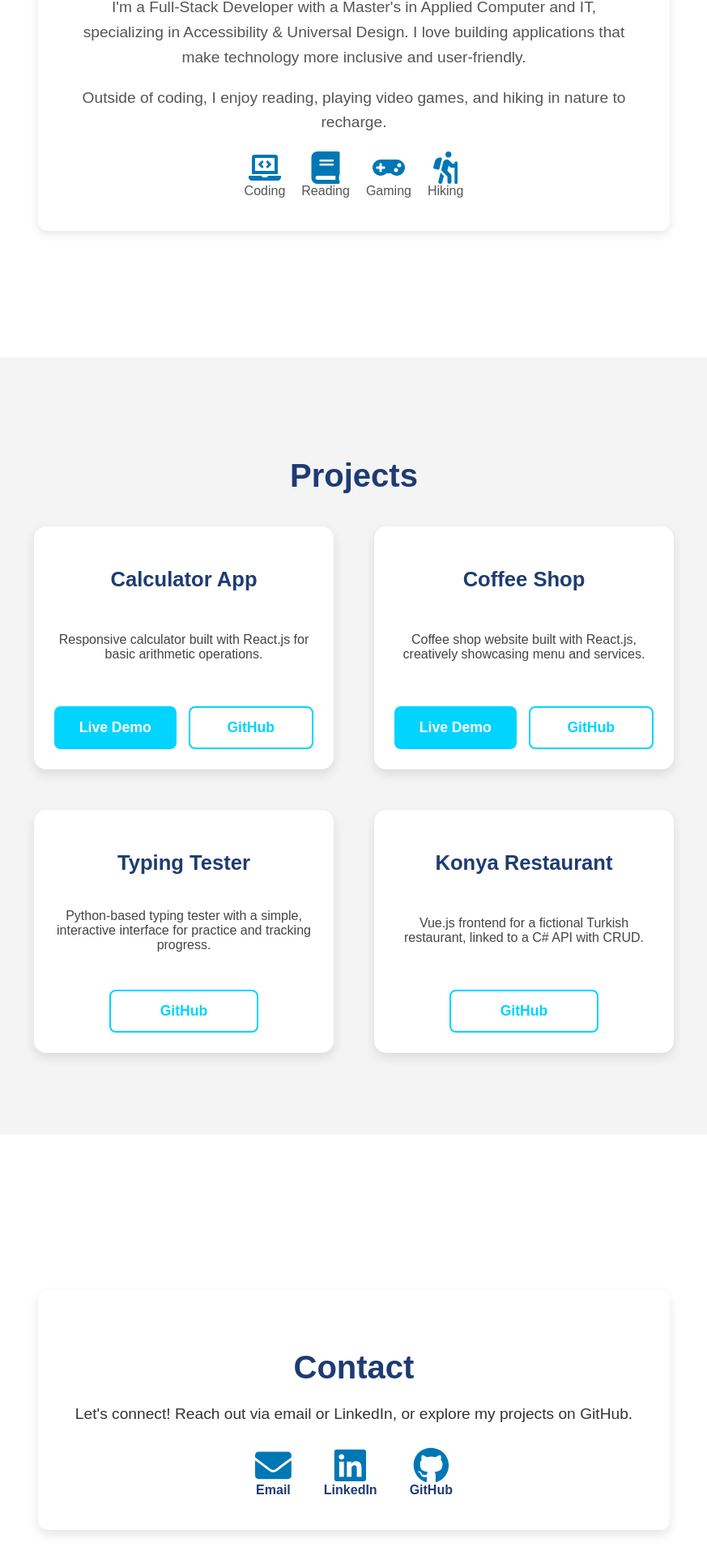
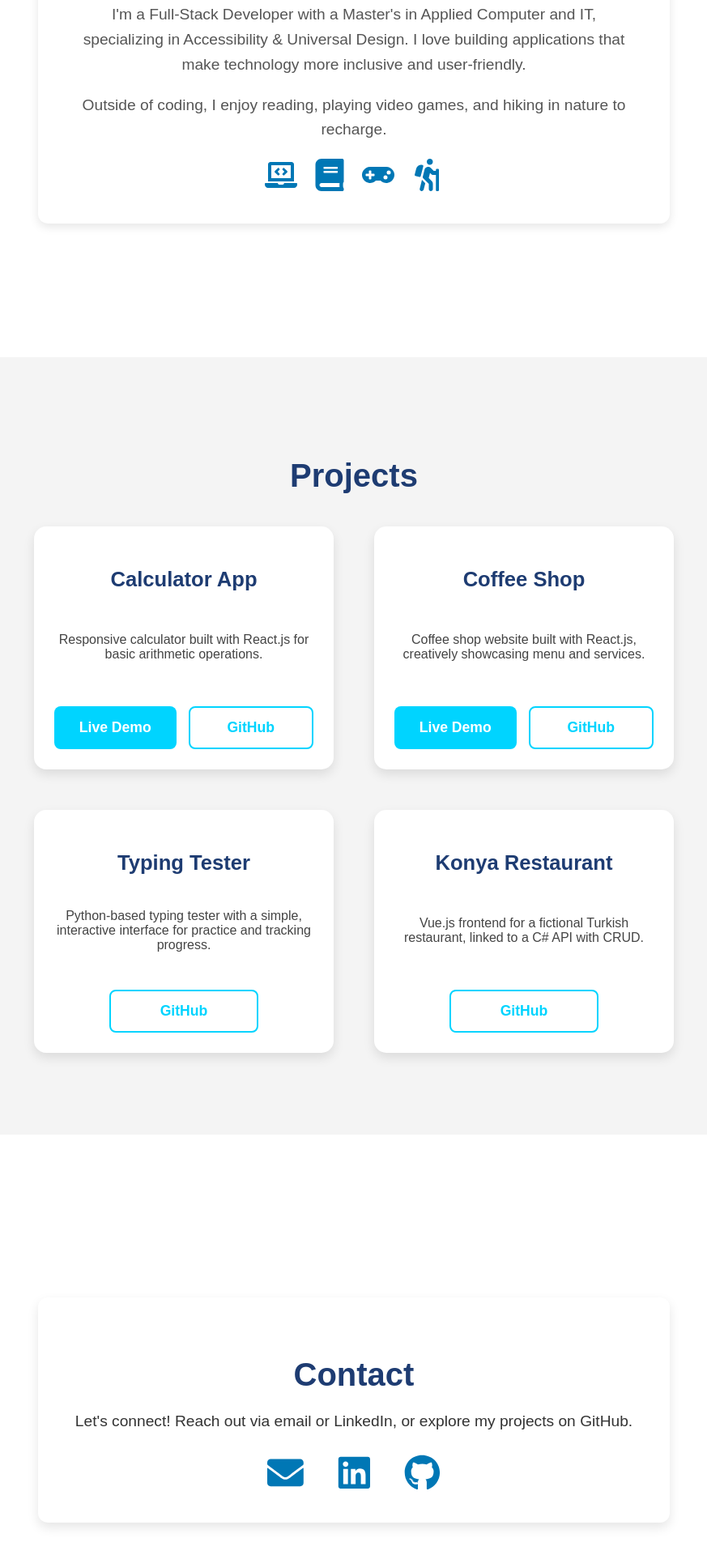
Before and after one commit to hamzas4011/personal-website, a React (Vite) app: page / in a window 1280 px wide. Shown: the part 1139-3059 px from the top of the page at 81% size, without its empty margins (203-1076 px from the left). Built offline with nearby package versions, Linux system fonts and the light colour scheme.

Commit message:
removed text under the logos

```diff
--- a/src/components/About.jsx
+++ b/src/components/About.jsx
@@ -17,19 +17,15 @@ export function About() {
         <div className="about-icons">
           <div className="about-item">
             <FaLaptopCode className="icon" />
-            <span>Coding</span>
           </div>
           <div className="about-item">
             <FaBook className="icon" />
-            <span>Reading</span>
           </div>
           <div className="about-item">
             <FaGamepad className="icon" />
-            <span>Gaming</span>
           </div>
           <div className="about-item">
             <FaHiking className="icon" />
-            <span>Hiking</span>
           </div>
         </div>
       </div>
--- a/src/components/Contact.jsx
+++ b/src/components/Contact.jsx
@@ -13,17 +13,14 @@ export function Contact() {
         <div className="contact-links">
           <a href="mailto:hamzas4011@hotmail.com" className="contact-item" target="_blank" rel="noopener noreferrer">
             <FaEnvelope className="contact-icon" />
-            <span>Email</span>
           </a>
 
           <a href="https://www.linkedin.com/in/hamza-simsek-033a14108/" className="contact-item" target="_blank" rel="noopener noreferrer">
             <FaLinkedin className="contact-icon" />
-            <span>LinkedIn</span>
           </a>
 
           <a href="https://github.com/hamzas4011/" className="contact-item" target="_blank" rel="noopener noreferrer">
             <FaGithub className="contact-icon" />
-            <span>GitHub</span>
           </a>
         </div>
       </div>
```
